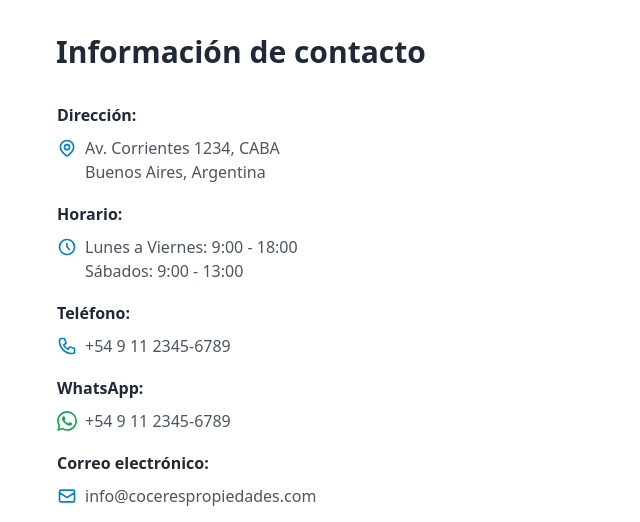
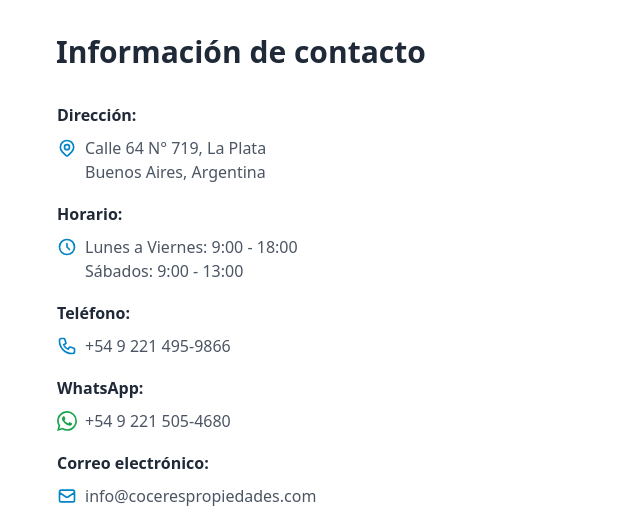
Before and after one commit to luckidetrenque/coceres-propiedades, an Astro site in the folder frontend/: page / in a window 1280 px wide. Shown: the part 5220-5742 px from the top of the page, 0-640 px from the left. Built offline with nearby package versions, Linux system fonts and the light colour scheme; Astro itself is replaced by a stand-in of ours.

Commit message:
Actualizar información de contacto
- Cambiada dirección a 'Calle 64 N° 719, La Plata'
- Actualizado teléfono a +54 9 221 495-9866
- Corregido enlace de WhatsApp a +54 9 221 505-4680
- Mejorada indentación del código HTML

```diff
--- a/frontend/src/components/Contact.astro
+++ b/frontend/src/components/Contact.astro
@@ -22,7 +22,7 @@
                       <path stroke-linecap="round" stroke-linejoin="round" stroke-width="2" d="M17.657 16.657L13.414 20.9a1.998 1.998 0 01-2.827 0l-4.244-4.243a8 8 0 1111.314 0z"></path>
                       <path stroke-linecap="round" stroke-linejoin="round" stroke-width="2" d="M15 11a3 3 0 11-6 0 3 3 0 016 0z"></path>
                     </svg>
-                    <span>Av. Corrientes 1234, CABA<br>Buenos Aires, Argentina</span>
+                    <span>Calle 64 N° 719, La Plata<br>Buenos Aires, Argentina</span>
                   </div>
                 </td>
               </tr>
@@ -48,8 +48,8 @@
                       <svg class="w-5 h-5 mr-2 text-sky-600 flex-shrink-0" fill="none" stroke="currentColor" viewBox="0 0 24 24">
                         <path stroke-linecap="round" stroke-linejoin="round" stroke-width="2" d="M3 5a2 2 0 012-2h3.28a1 1 0 01.948.684l1.498 4.493a1 1 0 01-.502 1.21l-2.257 1.13a11.042 11.042 0 005.516 5.516l1.13-2.257a1 1 0 011.21-.502l4.493 1.498a1 1 0 01.684.949V19a2 2 0 01-2 2h-1C9.716 21 3 14.284 3 6V5z"></path>
                       </svg>
-                    <a href="tel:+5491123456789" class="hover:text-sky-600 transition-colors">
-                      +54 9 11 2345-6789
+                      <a href="tel:+5492214959866" class="hover:text-sky-600 transition-colors">
+                        +54 9 221 495-9866
                       </a>
                     </div>
                   </td>
@@ -63,8 +63,8 @@
                     <svg class="w-5 h-5 mr-2 text-green-600 flex-shrink-0" fill="currentColor" viewBox="0 0 24 24">
                       <path d="M17.472 14.382c-.297-.149-1.758-.867-2.03-.967-.273-.099-.471-.148-.67.15-.197.297-.767.966-.94 1.164-.173.199-.347.223-.644.075-.297-.15-1.255-.463-2.39-1.475-.883-.788-1.48-1.761-1.653-2.059-.173-.297-.018-.458.13-.606.134-.133.298-.347.446-.52.149-.174.198-.298.298-.497.099-.198.05-.371-.025-.52-.075-.149-.669-1.612-.916-2.207-.242-.579-.487-.5-.669-.51-.173-.008-.371-.01-.57-.01-.198 0-.52.074-.792.372-.272.297-1.04 1.016-1.04 2.479 0 1.462 1.065 2.875 1.213 3.074.149.198 2.096 3.2 5.077 4.487.709.306 1.262.489 1.694.625.712.227 1.36.195 1.871.118.571-.085 1.758-.719 2.006-1.413.248-.694.248-1.289.173-1.413-.074-.124-.272-.198-.57-.347m-5.421 7.403h-.004a9.87 9.87 0 01-5.031-1.378l-.361-.214-3.741.982.998-3.648-.235-.374a9.86 9.86 0 01-1.51-5.26c.001-5.45 4.436-9.884 9.888-9.884 2.64 0 5.122 1.03 6.988 2.898a9.825 9.825 0 012.893 6.994c-.003 5.45-4.437 9.884-9.885 9.884m8.413-18.297A11.815 11.815 0 0012.05 0C5.495 0 .16 5.335.157 11.892c0 2.096.547 4.142 1.588 5.945L.057 24l6.305-1.654a11.882 11.882 0 005.683 1.448h.005c6.554 0 11.890-5.335 11.893-11.893A11.821 11.821 0 0020.465 3.488"/>
                     </svg>
-                    <a href="https://wa.me/5491123456789" target="_blank" rel="noopener" class="hover:text-green-600 transition-colors">
-                      +54 9 11 2345-6789
+                    <a href="https://wa.me/5492215054680" target="_blank" rel="noopener" class="hover:text-green-600 transition-colors">
+                      +54 9 221 505-4680
                     </a>
                   </div>
                 </td>
```
Lines whose indentation alone changed are shown as unchanged.
